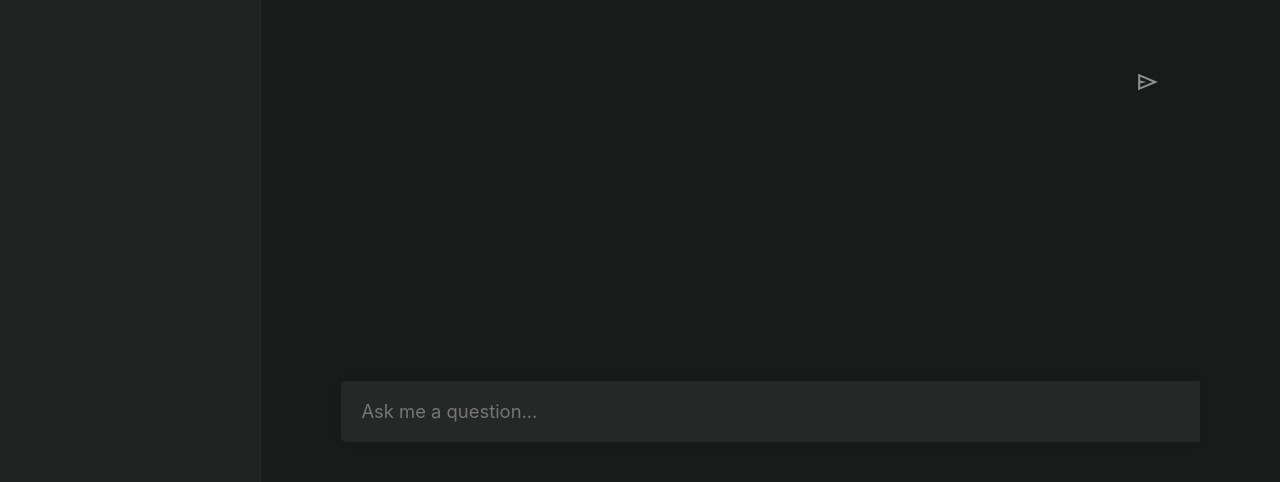
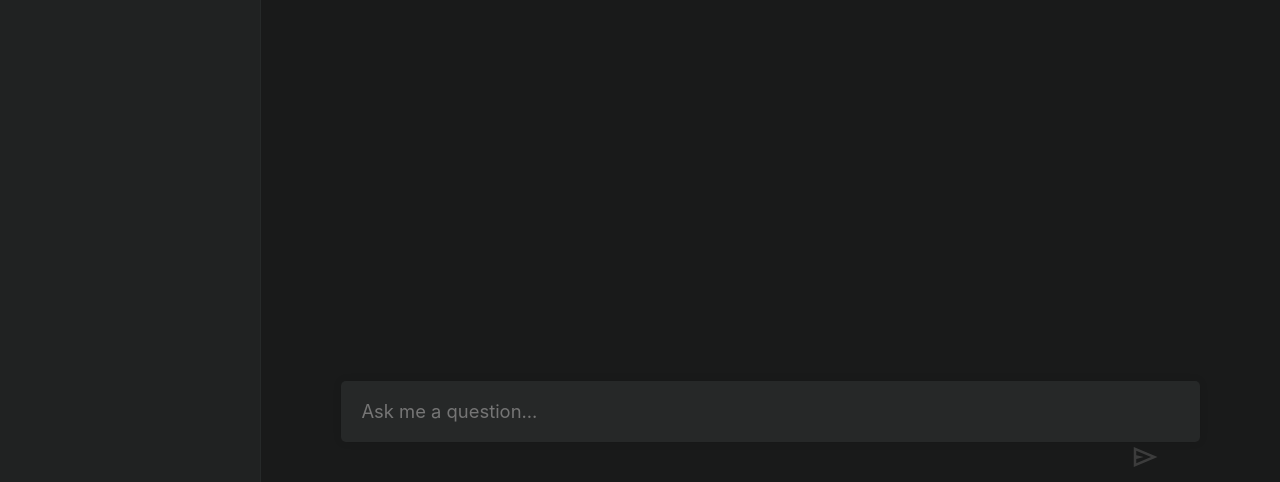
Before and after one commit to carlshizi/GenAI-Chatbox, a React (Create React App) app in the folder ai-client/: page / in a window 1280 px wide. Shown: the part 318-800 px from the top of the page. Built offline with nearby package versions, Linux system fonts and the light colour scheme.

Commit message:
send button

```diff
--- a/ai-client/src/App.css
+++ b/ai-client/src/App.css
@@ -59,8 +59,7 @@
 .chat-textArea {
   background-color: #262828;
   width: 85%; /* Adjust width to make space for the icon */
-  border-bottom-left-radius: 5px;
-  border-top-left-radius: 5px;
+  border-radius: 5px;
   border: none;
   outline: none;
   box-shadow: 0 0 8px 0 rgba(0,0,0,0.1);
@@ -74,16 +73,19 @@
 .sendIcon {
   position: absolute;
   right: 120px; /* Position the icon inside the text area */
-  top: 50%;
-  transform: translateY(-50%); /* Center it vertically */
-  width: 25px;
-  height: 25px;
+
+  width: 30px;
+  height: 30px;
   cursor: pointer;
   opacity: 1;
-  transition: opacity 0.2s ease;
+  transition: opacity 0.1s ease;
+  bottom: 10px;
+}
+.sendIcon:hover {
+  opacity: 0.5;
 }
 
 .sendIcon.inactive {
-  opacity: 0.5; /* Lower opacity when inactive */
+  opacity: 0.15; /* Lower opacity when inactive */
   cursor: default; /* Default cursor, no pointer interaction */
 }
```
